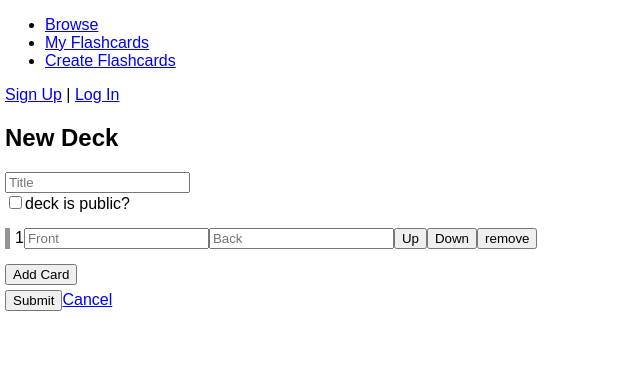
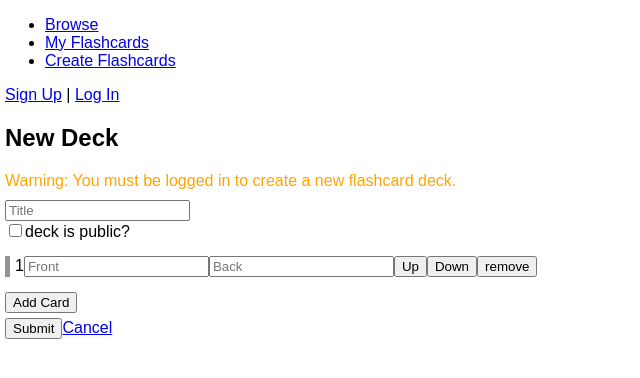
Before and after one commit to sequoian/flashcards, a React (Create React App) app in the folder react/: page /new in a window 1280 px wide. Shown: the top 378 px of the page, without its empty margins (0-640 px from the left). Built offline with nearby package versions, Linux system fonts and the light colour scheme.

Commit message:
warn users that cannot create or edit decks

```diff
--- a/react/src/css/App.css
+++ b/react/src/css/App.css
@@ -28,6 +28,10 @@
 
 .errors {
   color: red;
+}
+
+.warning {
+  color: orange;
 }
 
 .success {
--- a/react/src/js/EditDeck.js
+++ b/react/src/js/EditDeck.js
@@ -118,6 +118,9 @@ class EditDeck extends Component {
           cancelPath={cancelPath}
         />
         <button onClick={this.deleteDeck} className='deleteBtn'>Delete</button>
+        <UserWarning
+          is_author={deck.is_author}
+        />
         <DeckForm
           id={deck.id}
           title={deck.title}
@@ -145,4 +148,24 @@ const Header = ({cancelPath}) => {
   )
 }
 
+const UserWarning = ({is_author}) => {
+  if (!Auth.isUserAuthenticated()) {
+    return (
+      <div className="warning">
+        Warning: You must be logged in to edit flashcard decks.
+      </div>
+    )
+  }
+  else if (!is_author) {
+    return (
+      <div className="warning">
+        Warning: Only the author of a flashcard deck can edit it.
+      </div>
+    )
+  }
+  else {
+    return null
+  }
+}
+
 export default withRouter(EditDeck);
--- a/react/src/js/NewDeck.js
+++ b/react/src/js/NewDeck.js
@@ -66,6 +66,7 @@ class NewDeck extends Component {
     return (
       <div>
         <h2>New Deck</h2>
+        {!Auth.isUserAuthenticated() ? <NoUserWarning /> : null}
         <DeckForm
           onSubmit={this.addDeck}
           cancelPath={cancelPath}
@@ -77,4 +78,10 @@ class NewDeck extends Component {
   }
 }
 
+const NoUserWarning = () => (
+  <div className="warning">
+    Warning: You must be logged in to create a new flashcard deck.
+  </div>
+)
+
 export default withRouter(NewDeck);
```
Also changed, not shown: 1 other file (tests, documents, lock files or other folders).
